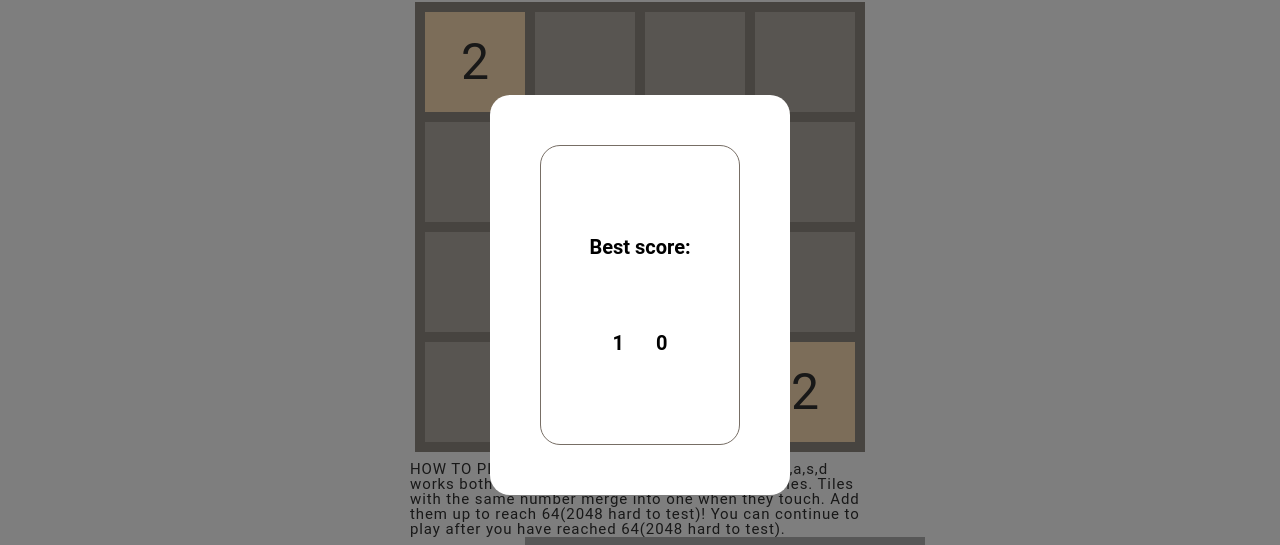
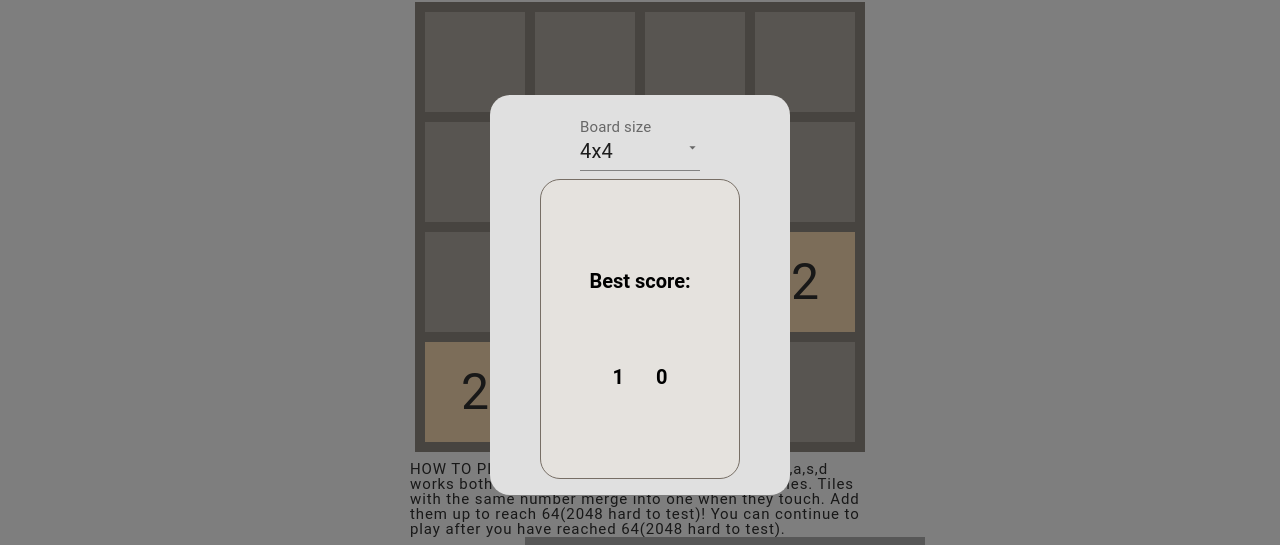
Before and after one commit to I-vasilich-I/react-game, a React app: page / in a window 1280 px wide. Both pictures are taken after a click on the button "Menu". Shown: the part 105-650 px from the top of the page. Built offline with nearby package versions, Linux system fonts and the light colour scheme; grey boxes are pictures that could not be loaded.

Commit message:
feat: implement select board size

```diff
--- a/package.json
+++ b/package.json
@@ -55,6 +55,7 @@
   },
   "dependencies": {
     "@babel/polyfill": "^7.12.1",
+    "@material-ui/core": "^4.11.3",
     "react": "^17.0.1",
     "react-dom": "^17.0.1",
     "react-hot-loader": "^4.13.0"
--- a/src/assets/sass/abstract/_constants.scss
+++ b/src/assets/sass/abstract/_constants.scss
@@ -16,5 +16,6 @@ $color-tile-2048: #ea00ff;
 
 $color-tile-text-dark: black;
 $color-tile-text-light: white;
+$color-popup: #e0e0e0;
 
 $color-board-background: #776e65;
--- a/src/assets/sass/layouts/_main.scss
+++ b/src/assets/sass/layouts/_main.scss
@@ -47,8 +47,8 @@
   @include font(5rem, 200%, $color-tile-text-dark);
   text-align: center;
   &--3 {
-    width: 150px;
-    height: 150px;
+    width: 135px;
+    height: 135px;
   }
 
   &--5 {
--- a/src/assets/sass/layouts/_popup.scss
+++ b/src/assets/sass/layouts/_popup.scss
@@ -36,7 +36,7 @@
   flex-wrap: wrap;
   justify-content: space-evenly;
   align-items: center;
-  background-color: white;
+  background-color: $color-popup;
   border-radius: 20px;
   &:hover {
     cursor: auto;
@@ -54,6 +54,7 @@
   flex-wrap: wrap;
   justify-content: space-evenly;
   align-items: center;
+  background-color: $color-tile-0;
   border-radius: 20px;
   border: solid 1px $color-board-background;
   @include font(2rem, 100%, $color-tile-text-dark, $weight: 700);
@@ -64,3 +65,7 @@
   display: inline-flex;
   justify-content: space-evenly;
 }
+
+.custom-select {
+  @include font(2rem, 100%, $color-tile-text-dark, $weight: 700);
+}
--- a/src/modules/App.jsx
+++ b/src/modules/App.jsx
@@ -29,6 +29,9 @@ const App = () => {
     <div className="App">
       <h1 className="hidden">2048</h1>
       <PopUp
+        boardSize={boardSize}
+        setBoardSize={setBoardSize}
+        setHistory={setHistory}
         bestScore={bestScore}
         isPopUpActive={isPopUpActive}
         setIsPopUpActive={setIsPopUpActive}
--- a/src/modules/PopUp.jsx
+++ b/src/modules/PopUp.jsx
@@ -1,9 +1,10 @@
 /* eslint-disable react/no-array-index-key */
 /* eslint-disable react/prop-types */
 import React, { useEffect } from 'react';
+import SimpleSelect from './SimpleSelect';
 
 const PopUp = (props) => {
-  const { isPopUpActive, setIsPopUpActive, bestScore } = props;
+  const { isPopUpActive, setIsPopUpActive, bestScore, boardSize, setBoardSize, setHistory } = props;
   const popupClassName = isPopUpActive ? 'popup blackout' : 'popup popup--hidden';
   const bestScoreArray = bestScore.slice(bestScore.length - 10, bestScore.length);
 
@@ -21,6 +22,12 @@ const PopUp = (props) => {
   return (
     <div className={popupClassName}>
       <div className="popup__container">
+        <SimpleSelect
+          setIsPopUpActive={setIsPopUpActive}
+          boardSize={boardSize}
+          setBoardSize={setBoardSize}
+          setHistory={setHistory}
+        />
         <div className="best-score__list">
           Best score:
           {bestScoreArray.reverse().map((elem, id) => (
--- /dev/null
+++ b/src/modules/SimpleSelect.jsx
@@ -0,0 +1,87 @@
+/* eslint-disable react/prop-types */
+import React, { useEffect } from 'react';
+import { makeStyles } from '@material-ui/core/styles';
+import InputLabel from '@material-ui/core/InputLabel';
+import MenuItem from '@material-ui/core/MenuItem';
+import FormControl from '@material-ui/core/FormControl';
+import Select from '@material-ui/core/Select';
+import { getInitialBoardArray } from './utils/helpers';
+
+const useStyles = makeStyles((theme) => {
+  console.log(theme);
+  return {
+    formControl: {
+      margin: theme.spacing(1),
+      minWidth: 120,
+      fontSize: '2rem',
+    },
+    label: {
+      fontSize: '2rem',
+    },
+    select: {
+      fontSize: '2rem',
+    },
+    menuItem: {
+      fontSize: '2rem',
+      backgroundColor: `#e0e0e0`,
+    },
+    selectEmpty: {
+      marginTop: theme.spacing(2),
+    },
+  };
+});
+
+export default function SimpleSelect(props) {
+  const classes = useStyles();
+  const { boardSize, setBoardSize, setHistory, setIsPopUpActive } = props;
+
+  const newGame = () => {
+    setHistory([
+      {
+        board: getInitialBoardArray(boardSize * boardSize),
+        score: 0,
+        win: false,
+        gameOver: false,
+      },
+    ]);
+  };
+
+  useEffect(() => {
+    newGame();
+    setIsPopUpActive(false);
+  }, [boardSize]);
+
+  const handleChange = (event) => {
+    setBoardSize(event.target.value);
+  };
+
+  return (
+    <div>
+      <FormControl className={classes.formControl}>
+        <InputLabel className={classes.label} id="demo-simple-select-label">
+          Board size
+        </InputLabel>
+        <Select
+          className={classes.select}
+          labelId="demo-simple-select-label"
+          id="demo-simple-select"
+          value={boardSize}
+          onChange={handleChange}
+        >
+          <MenuItem className={classes.menuItem} value={3}>
+            3x3
+          </MenuItem>
+          <MenuItem className={classes.menuItem} value={4}>
+            4x4
+          </MenuItem>
+          <MenuItem className={classes.menuItem} value={5}>
+            5x5
+          </MenuItem>
+          <MenuItem className={classes.menuItem} value={6}>
+            6x6
+          </MenuItem>
+        </Select>
+      </FormControl>
+    </div>
+  );
+}
```
Also changed, not shown: 5 other files (tests, documents, lock files or other folders).
